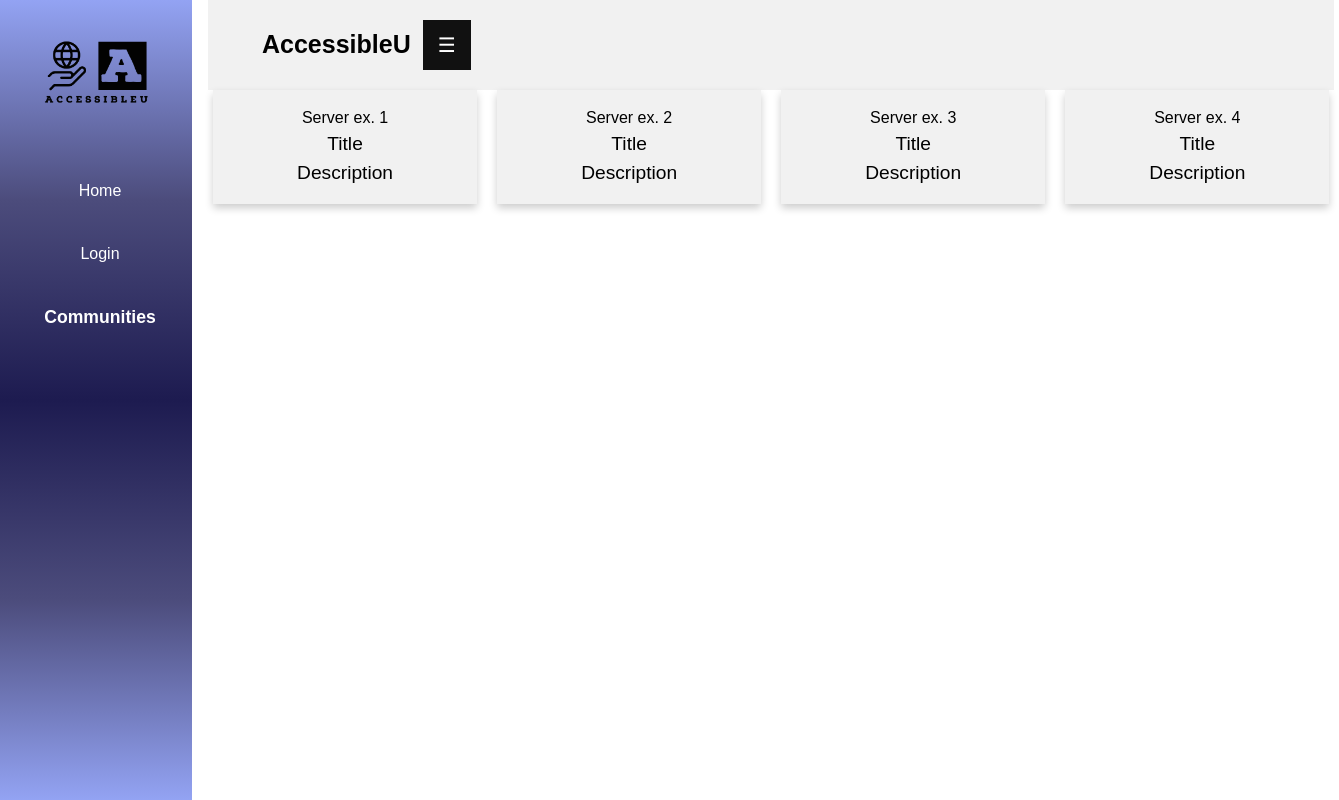
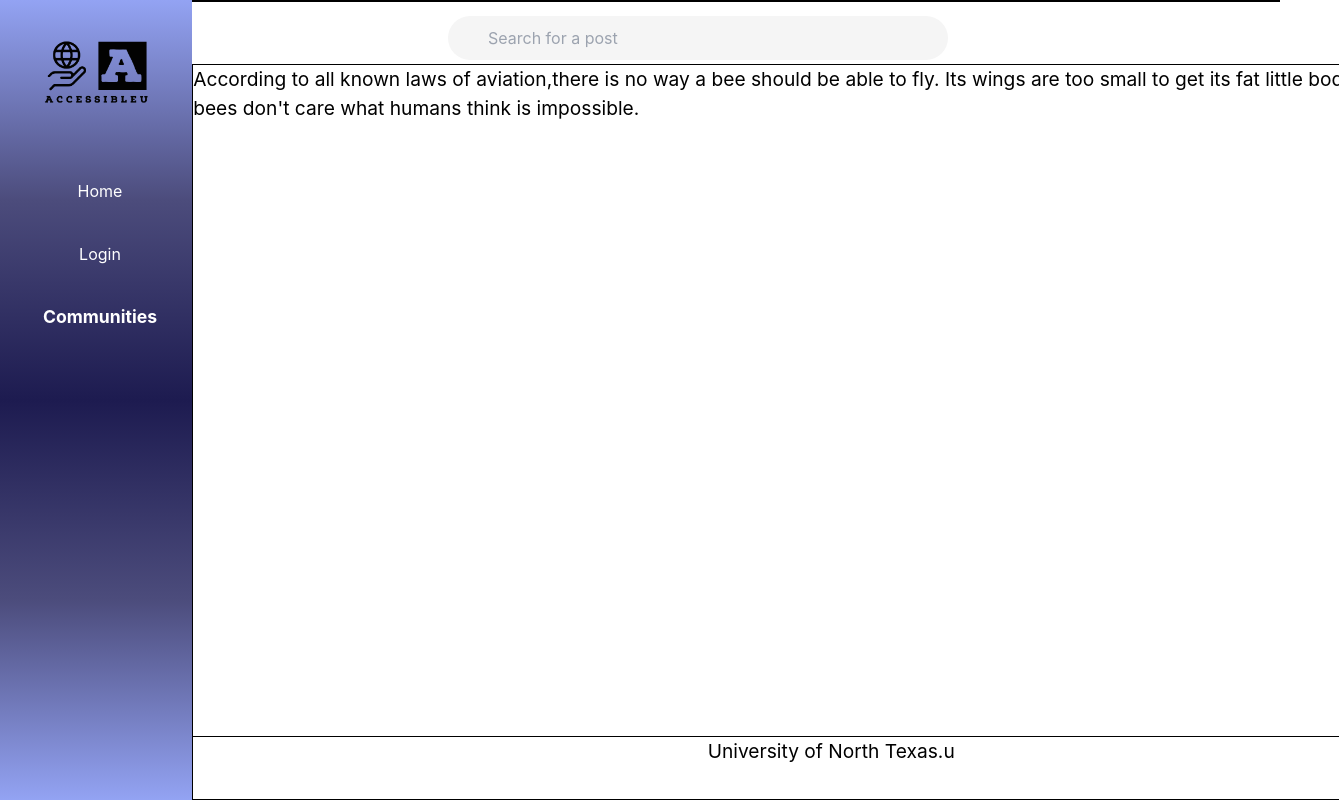
Before and after one commit to MichaelCut24/Wicked-Lieutenants-Work-Space, a React (Create React App) app in the folder accessibleu/: page /communities in a window 1280 px wide. Shown: the whole page, 1339 px wide, since content can reach past the window. Built offline with nearby package versions, Linux system fonts and the light colour scheme; grey boxes are pictures that could not be loaded; the HTML template or start-up script is replaced by a standard one.

Commit message:
Copied work from Home.js to Community.js and the subsequent css files.

```diff
--- a/accessibleu/src/pages/Community.css
+++ b/accessibleu/src/pages/Community.css
@@ -1,149 +1,77 @@
-.page{
-    margin-left:13rem;
-    width:88vw;
+.Page{
+  display: flex;
+  flex-direction:row;
+  width: 100vw;
+  height: 100%;
 }
 
-* {box-sizing: border-box;}
-
-.header {
-  overflow: hidden;
-  background-color: #f1f1f1;
-  padding: 20px 10px;
+.Homebutton{
+  position: fixed;
+  left: 10.2%;
+  top: 2%;
+  width: 40px
 }
 
-.header a {
-  float: left;
-  color: black;
-  text-align: center;
-  padding: 12px;
-  text-decoration: none;
-  font-size: 18px;
-  line-height: 25px;
-  border-radius: 4px;
+.Homebutton:hover{
+  background-color: grey;
+  border-radius: 100%;
+  width: 40px;
+  height: 40px
 }
 
-.header a.logo {
-  font-size: 25px;
-  font-weight: bold;
+.TopSearchBar{
+  position: fixed;
+  left: 35%;
+  top: 2%;
+}
+
+.TopSearchBar input{
+  width: 500px;
+  padding: 10px;
+  padding-left: 40px;
+  border-radius: 30px;
+  border: 1px solid rgb(230, 230, 230,);
+  background-color: rgb(245,245,245);
+
+}
+
+.TopSearchBar input:hover{
+  border-color: green;
+  background-color: white;
 }
 
 
-
-.header a.active {
-  background-color: dodgerblue;
-  color: white;
+.MainSection{
+  display:black;
+  flex-direction:column;
+  border: 1px solid black;
+  width: 100vw;
+  height: 100%;
 }
 
-.header-right {
-  float: center;
+h1{
+  text-shadow: 0cqw;
 }
 
-body {
-  font-family: "Lato", sans-serif;
+.RecentPost{
+  position: fixed;
+  border: 1px solid black;
+  margin-left: 11.95rem;
+  aspect-ratio: 16 / 9;
+  top: 8%;
+  width: 1730px;
+
+
 }
 
-.sidebar {
-  height: 100%;
-  width: 0;
+.BottomSection{
   position: fixed;
-  z-index: 1;
-  top: 0;
-  left: 0;
-  background-color: #111;
-  overflow-x: hidden;
-  transition: 0.5s;
-  padding-top: 60px;
+  display:black;
+  border: 1px solid black;
+  top:92%;
+  bottom: 0%;
+  margin-left: 11.95rem;
+  max-width: 100%;
+  width: 1730px;
+  text-align: Center;
 }
-
-.sidebar a {
-  padding: 8px 8px 8px 32px;
-  text-decoration: none;
-  font-size: 25px;
-  color: #818181;
-  display: block;
-  transition: 0.3s;
-}
-
-.sidebar a:hover {
-  color: #f1f1f1;
-}
-
-.sidebar .closebtn {
-  position: absolute;
-  top: 0;
-  right: 25px;
-  font-size: 36px;
-  margin-left: 50px;
-}
-
-.openbtn {
-  font-size: 20px;
-  cursor: pointer;
-  background-color: #111;
-  color: white;
-  padding: 10px 15px;
-  border: none;
-}
-
-.openbtn:hover {
-  background-color: #444;
-}
-
-.div1 {
-  width: 300px;
-  height: 100px;
-  border: 1px solid blue;
-  box-sizing: border-box;
-}
-
-* {
-  box-sizing: border-box;
-}
-
-body {
-  font-family: Arial, Helvetica, sans-serif;
-}
-
-/* Float four columns side by side */
-.column {
-  float: left;
-  width: 25%;
-  padding: 0 10px;
-}
-
-.row {margin: 0 -5px;}
-
-
-.row:after {
-  content: "";
-  display: table;
-  clear: both;
-}
-
-/* Style the counter cards */
-.card {
-  box-shadow: 0 4px 8px 0 rgba(0, 0, 0, 0.2); /* this adds the "card" effect */
-  padding: 16px;
-  text-align: center;
-  background-color: #f1f1f1;
-}
-
-/* Responsive columns - one column layout (vertical) on small screens */
-@media screen and (max-width: 600px) {
-  .column {
-    width: 100%;
-    display: block;
-    margin-bottom: 20px;
-  }
-}
-
-#main {
-  transition: margin-left .5s;
-  padding: 16px;
-}
-
-/* On smaller screens, where height is less than 450px, change the style of the sidenav (less padding and a smaller font size) */
-@media screen and (max-height: 450px) {
-  .sidebar {padding-top: 15px;}
-  .sidebar a {font-size: 18px;}
-}
--- a/accessibleu/src/pages/Community.js
+++ b/accessibleu/src/pages/Community.js
@@ -5,63 +5,35 @@
 // convert tailwind into Home.css if Danny has not done it (he will eventually). Or yall can just delete everything
 // and start over.
 
-import "./Community.css"
 
-function Community(){
-  return (
-    <div class="page">
+import './Community.css'
+import React from "react"
 
-      <div class="header">
-          <a href="#default" id="main"/>
-          <button class="openbtn" onclick="openNav()">☰ </button>
-          <a href="#default" class="logo">AccessibleU</a>
-          <div class="header-right">
-          </div>
-
-          <div id="mySidebar" class="sidebar">
-            <a href="javascript:void(0)" class="closebtn" onclick="closeNav()">☰ </a>
-            <a href="#">About</a>
-            <a href="#">Services</a>
-            <a href="#">Clients</a>
-            <a href="#">Contact</a>
-          </div>
-      </div>
-
-      <div class="row">
-        <div class="column">
-          <div class="card">
-            <h3>Server ex. 1</h3>
-            <p>Title</p>
-            <p>Description</p>
-          </div>
+export default function Community(){
+    return (
+        <div className="Page">
+        <div className="TopSearchBar">
+            <input id="searchbar" placeholder="Search for a post" />
         </div>
-
-        <div class="column">
-          <div class="card">
-            <h3>Server ex. 2</h3>
-            <p>Title</p>
-            <p>Description</p>
-          </div>
+        <div className= "Homebutton">
+            <a href='communities'>
+                <button>
+                    <img src = './HomeIcon.png'alt = 'HomeIcon'>
+                    </img>
+                </button>
+            </a>
         </div>
-
-        <div class="column">
-          <div class="card">
-            <h3>Server ex. 3</h3>
-            <p>Title</p>
-            <p>Description</p>
-          </div>
+        <div className="MainSection">
+            <div className="RecentPost">
+            <h1>
+            <p>According to all known laws of aviation,there is no way a bee should be able to fly. Its wings are too small to get its fat little body off the ground. The bee, of course, flies anyway because bees don't care what humans think is impossible.
+            </p>
+            </h1>
+            </div>
         </div>
-
-        <div class="column">
-          <div class="card">
-            <h3>Server ex. 4</h3>
-            <p>Title</p>
-            <p>Description</p>
-          </div>
+        <div className=" BottomSection">
+            <p> University of North Texas.u</p>
         </div>
-      </div>
     </div>
-  );
+      );
 }
-
-export default Community;
--- a/accessibleu/src/pages/Home.css
+++ b/accessibleu/src/pages/Home.css
@@ -1,28 +1,42 @@
 .Page{
-    display:flex;
+    display: flex;
     flex-direction:row;
     width: 100vw;
     height: 100%;
 }
 
+.Homebutton{
+    position: fixed;
+    left: 10.2%;
+    top: 2%;
+    width: 40px
+}
+
+.Homebutton:hover{
+    background-color: grey;
+    border-radius: 100%;
+    width: 40px;
+    height: 40px
+}
+
 .TopSearchBar{
-    position: absolute;
+    position: fixed;
     left: 35%;
-    top: 5%;
+    top: 2%;
 }
 
 .TopSearchBar input{
     width: 500px;
     padding: 10px;
     padding-left: 40px;
-    border-radius: var(--border-radius);
+    border-radius: 30px;
     border: 1px solid rgb(230, 230, 230,);
     background-color: rgb(245,245,245);
 
 }
 
 .TopSearchBar input:hover{
-    border-color: var(--primary-color);
+    border-color: green;
     background-color: white;
 }
 
@@ -35,21 +49,29 @@
     height: 100%;
 }
 
+h1{
+    text-shadow: 0cqw;
+}
+
 .RecentPost{
-    position: absolute;
+    position: fixed;
     border: 1px solid black;
-    margin-left: 12rem;
-    width: 75vw;
-    height: 80%;
-    bottom: 10%
+    margin-left: 11.95rem;
+    aspect-ratio: 16 / 9;
+    top: 8%;
+    width: 1730px;
+
 
 }
 
-.Suggestion{
-    position: absolute;
+.BottomSection{
+    position: fixed;
+    display:black;
     border: 1px solid black;
-    right: 0;
-    width: 14vw;
-    height: 35vw;
-    bottom: 15%;
+    top:92%;
+    bottom: 0%;
+    margin-left: 11.95rem;
+    max-width: 100%;
+    width: 1730px;
+    text-align: Center;
 }
--- a/accessibleu/src/pages/Home.js
+++ b/accessibleu/src/pages/Home.js
@@ -7,15 +7,24 @@ export default function Home(){
         <div className="TopSearchBar">
             <input id="searchbar" placeholder="Search for a post" />
         </div>
+        <div className= "Homebutton">
+            <a href='communities'>
+                <button>
+                    <img src = './HomeIcon.png'alt = 'HomeIcon'>
+                    </img>
+                </button>
+            </a>
+        </div>
         <div className="MainSection">
             <div className="RecentPost">
+            <h1>
             <p>According to all known laws of aviation,there is no way a bee should be able to fly. Its wings are too small to get its fat little body off the ground. The bee, of course, flies anyway because bees don't care what humans think is impossible.
             </p>
+            </h1>
             </div>
-                <div className="Suggestion">
-                <p>According to all known laws of aviation,there is no way a bee should be able to fly. Its wings are too small to get its fat little body off the ground. The bee, of course, flies anyway because bees don't care what humans think is impossible.
-                </p>
         </div>
+        <div className=" BottomSection">
+            <p> University of North Texas.u</p>
         </div>
     </div>
       );
```
Lines whose indentation alone changed are shown as unchanged.
